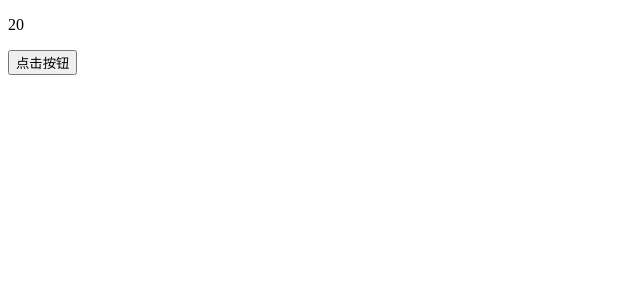
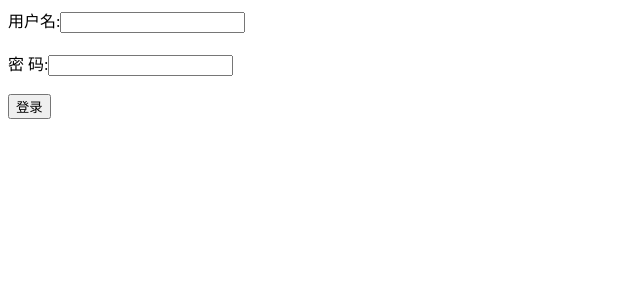
Before and after one commit to lisongyu/reactProject, a React (Create React App) app: page / in a window 1280 px wide. Shown: the top 300 px of the page, without its empty margins (0-640 px from the left). Built offline with nearby package versions, Linux system fonts and the light colour scheme.

Commit message:
提交不受控组件

```diff
--- /dev/null
+++ b/src/ComponentCor.js
@@ -0,0 +1,18 @@
+import React, { Component } from 'react'
+// 不受控组件
+export default class ComponentCor extends Component {
+
+  handleClick() {
+    console.log(this.refs.username.value)
+  }
+  render() {
+    return (
+      <div>
+        用户名:<input type="text" ref="username" /><br /><br />
+
+        密&nbsp;码:<input type="text" ref="password" /><br /><br />
+        <input type="button" value="登录" onClick={this.handleClick.bind(this)} />
+      </div>
+    )
+  }
+}
--- a/src/Stateupdate.js
+++ b/src/Stateupdate.js
@@ -12,11 +12,27 @@ export default class Lift extends Component {
     console.log('1.1 constructor 初始化组件')
   }
   // 第二阶段，更新期
-  NSAFE_componentWillReceiveProps(){
+  UNSAFE_componentWillReceiveProps() {
     console.log('2.1 componentWillReceiveProps 接收props属性之前')
   }
+  shouldComponentUpdate(nextProps, nextState) {
+    console.log('2.2 shouldComponentUpdate')
+    console.log('num的旧值为', this.state.num);
+    console.log('num的新值为', nextState)
+    return (this.state.num !== nextState.num)
+  }
+  //WARNING! To be deprecated in React v17. Use componentDidUpdate instead.
+  componentWillUpdate(nextProps, nextState) {
+    console.log('2.3 componentWillUpdate 更新之前执行的')
+  }
+  componentDidUpdate(prevProps, prevState) {
+    console.log('2.5 componentDidUpdate')
+  }
   handleClick() {
-    alert('点击按钮')
+
+    this.setState({
+      num: 21
+    })
   }
   //WARNING! To be deprecated in React v17. Use componentDidMount instead.
   UNSAFE_componentWillMount() {
--- a/src/index.js
+++ b/src/index.js
@@ -1,10 +1,10 @@
 import React from 'react';
 import ReactDOM from 'react-dom';
-import App from './Stateupdate'
+import App from './ComponentCor'
 
 ReactDOM.render(
 
   <
-  App / > ,
+    App />,
   document.getElementById('root')
 );
```
